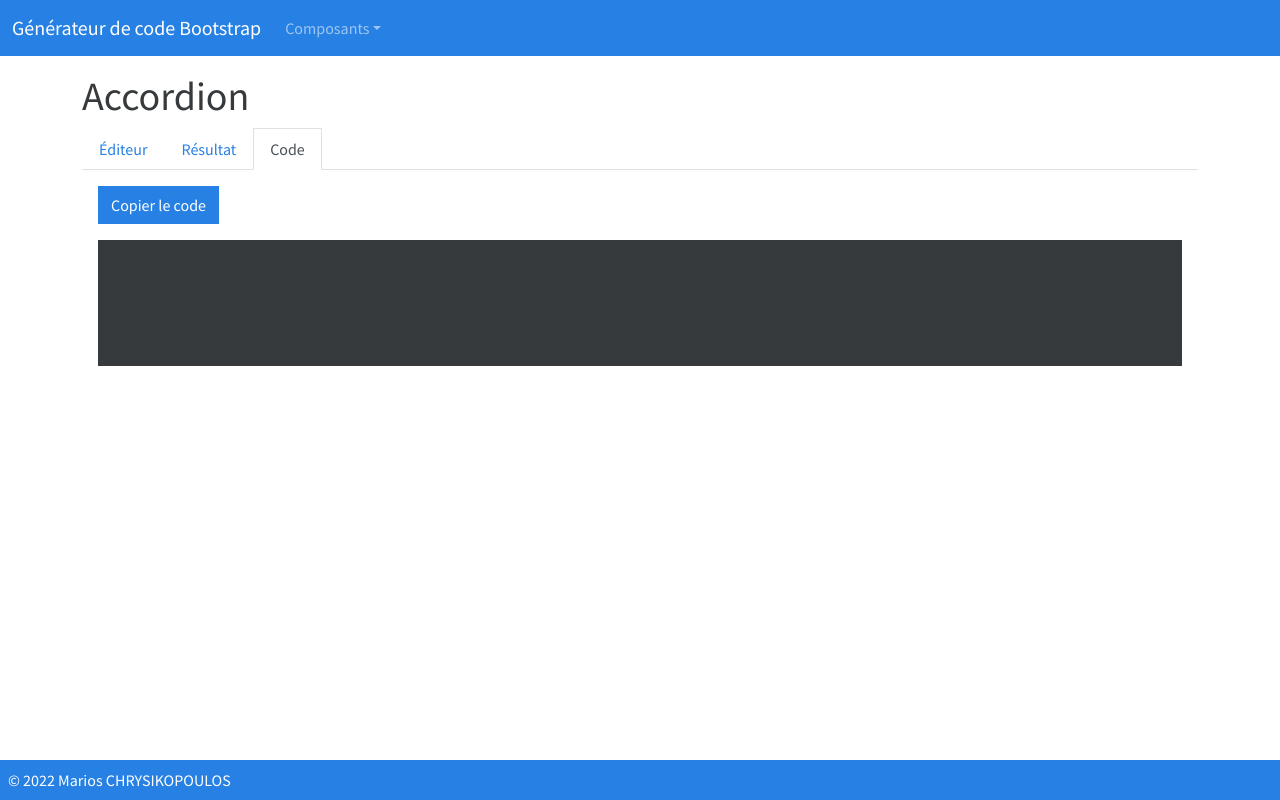
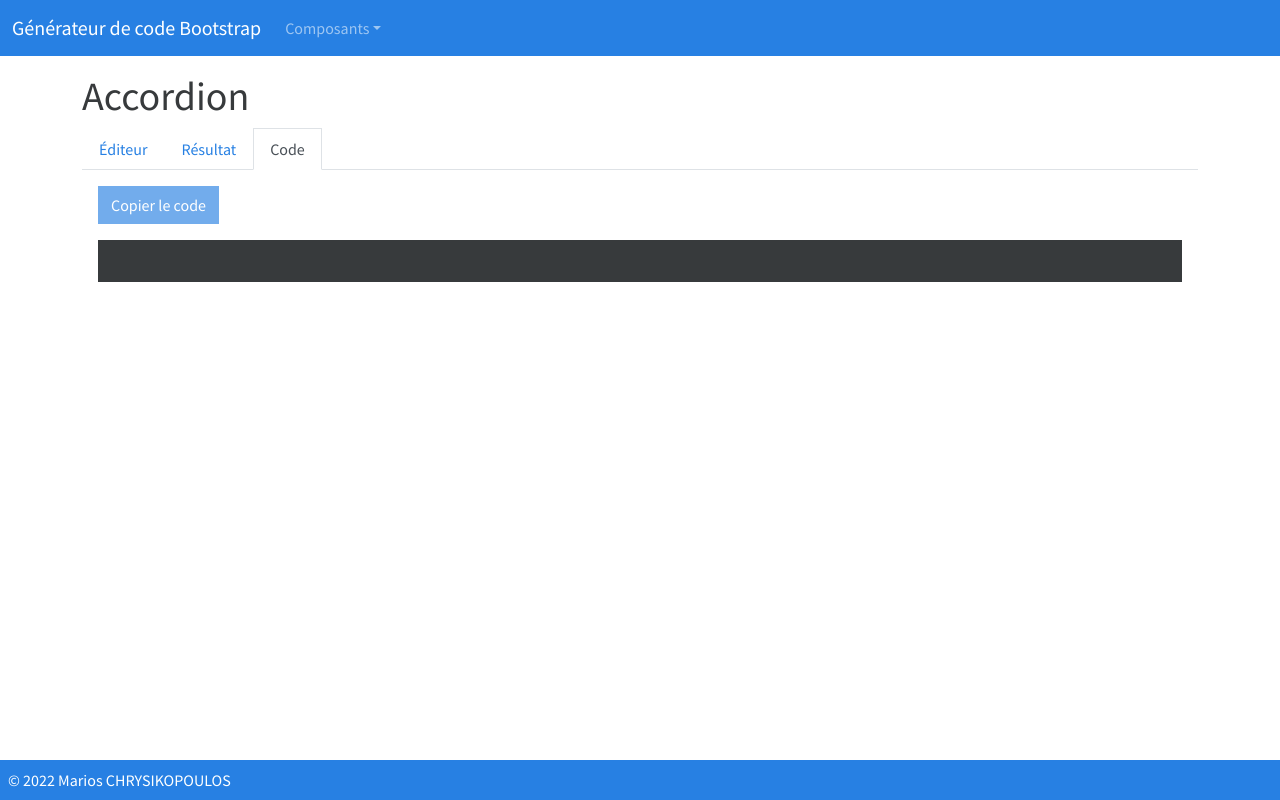
Before and after one commit to mchrys-dev/bootstrap-code-generator, an Angular app: page /components/accordion in a window 1280 px wide. Both pictures are taken after a click on the tab "Code". Built offline with nearby package versions, Linux system fonts and the light colour scheme.

Commit message:
le bouton copier le code est désactivé quand l'accordion est vide

```diff
--- a/src/app/components/accordion/accordion.component.html
+++ b/src/app/components/accordion/accordion.component.html
@@ -154,7 +154,7 @@
         Le code a bien été copié!
       </p>
 
-      <button class="btn btn-primary mb-3" (click)="copyCode()">Copier le code</button>
+      <button class="btn btn-primary mb-3" (click)="copyCode()" [disabled]="!getCode()">Copier le code</button>
       <div class="bg-secondary text-white">
         <pre>
           {{ getCode() }}
--- a/src/app/components/accordion/accordion.component.ts
+++ b/src/app/components/accordion/accordion.component.ts
@@ -74,9 +74,9 @@ export class AccordionComponent implements OnInit {
 
     this.accordion.items.forEach((item) => {
       if(this.itemAlwaysOpen) {
-        itemsOpeningTag = `<div id="${item.bodyId}" class="accordion-collapse collapse ${item.show ? 'show' : ''}" attr.aria-labelledby="${item.headerId}">`;
+        itemsOpeningTag = `<div id="${item.bodyId}" class="accordion-collapse collapse ${item.show ? 'show' : ''}" aria-labelledby="${item.headerId}">`;
       } else {
-        itemsOpeningTag = `<div id="${item.bodyId}" class="accordion-collapse collapse ${item.show ? 'show' : ''}" attr.aria-labelledby="${item.headerId}"> data-bs-parent="#${this.accordion.id}">`;
+        itemsOpeningTag = `<div id="${item.bodyId}" class="accordion-collapse collapse ${item.show ? 'show' : ''}" aria-labelledby="${item.headerId}"> data-bs-parent="#${this.accordion.id}">`;
       }
 
       itemsCode +=
@@ -109,7 +109,7 @@ export class AccordionComponent implements OnInit {
     ${accordionCloseTag}
     `;
 
-    return this.code;
+    return this.accordion.items.length > 0 ? this.code : '';
   }
 
   public openItem(id: number): void {
```
